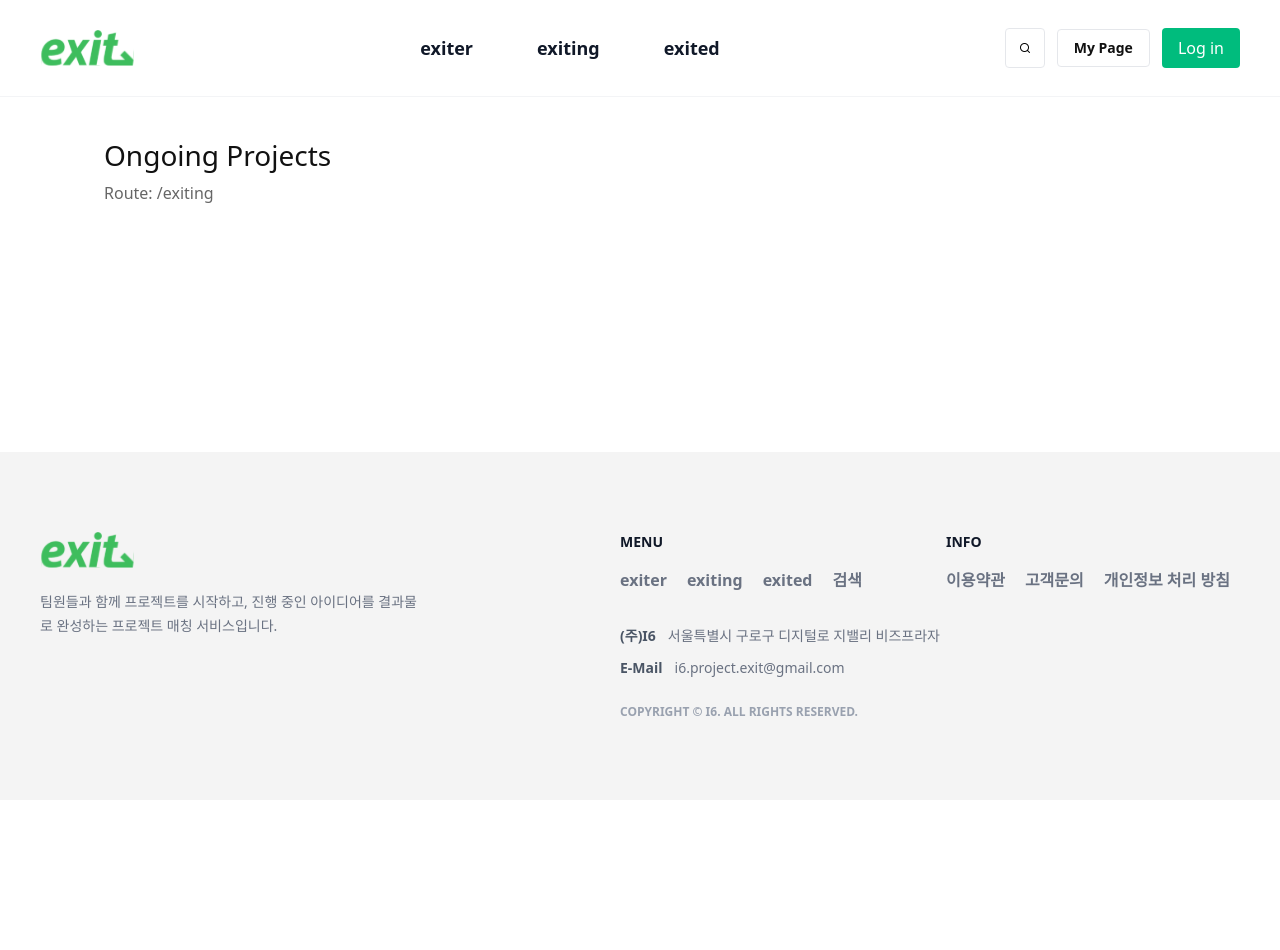
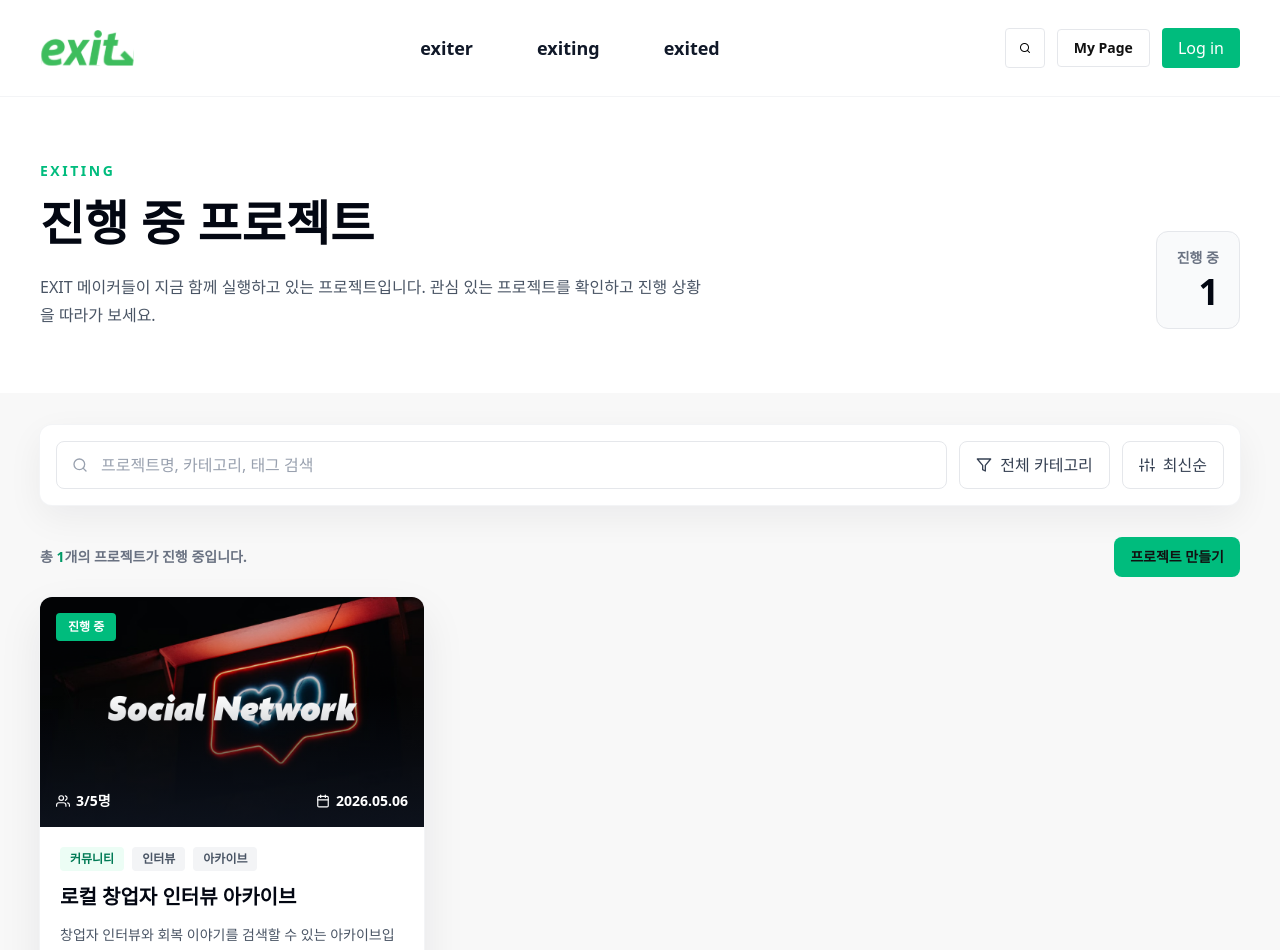
Before and after one commit to Clacki/exit-recovery, a Next.js app: page /exiting in a window 1280 px wide. Shown: the top 950 px of the page. Before the commit the page ends 800 px from the top, so only its background shows below. Built offline with nearby package versions, Linux system fonts and the light colour scheme.

Commit message:
feat: 진행 중 프로젝트 목록 화면 복구

```diff
--- a/src/app/exiting/page.tsx
+++ b/src/app/exiting/page.tsx
@@ -1,12 +1,5 @@
-import PageLayout from "@/components/layout/PageLayout";
+import ExitingProjectListPage from "@/features/exiting/ExitingProjectListPage";
 
 export default function OngoingProjectsPage() {
-  return (
-    <PageLayout>
-      <section className="route-shell" aria-labelledby="exiting-title">
-        <h1 id="exiting-title">Ongoing Projects</h1>
-        <p>Route: /exiting</p>
-      </section>
-    </PageLayout>
-  );
+  return <ExitingProjectListPage />;
 }
--- /dev/null
+++ b/src/features/exiting/ExitingProjectListPage.tsx
@@ -0,0 +1,93 @@
+import Link from "next/link";
+import { FiFilter, FiSearch, FiSliders } from "react-icons/fi";
+
+import { mockProjects } from "@/data/mockProjects";
+
+import ExitingProjectCard from "./components/ExitingProjectCard";
+import ExitingProjectEmptyState from "./components/ExitingProjectEmptyState";
+
+const ongoingProjects = mockProjects
+  .filter((project) => project.status === "inProgress")
+  .sort((a, b) => (b.startedAt ?? b.createdAt).localeCompare(a.startedAt ?? a.createdAt));
+
+export default function ExitingProjectListPage() {
+  const projectCount = ongoingProjects.length;
+
+  return (
+    <div className="bg-[#f8f8f8]">
+      <section className="bg-white">
+        <div className="mx-auto grid w-full max-w-[1280px] gap-8 px-5 py-12 sm:px-8 lg:grid-cols-[1fr_auto] lg:items-end lg:px-10 lg:py-16">
+          <div>
+            <p className="mb-3 text-sm font-black uppercase tracking-[0.18em] text-emerald-500">exiting</p>
+            <h1 className="text-4xl font-black leading-tight text-gray-950 sm:text-5xl">진행 중 프로젝트</h1>
+            <p className="mt-5 max-w-2xl text-base leading-7 text-gray-600">
+              EXIT 메이커들이 지금 함께 실행하고 있는 프로젝트입니다. 관심 있는 프로젝트를 확인하고 진행 상황을 따라가
+              보세요.
+            </p>
+          </div>
+
+          <div className="rounded-lg border border-gray-200 bg-gray-50 px-5 py-4 text-right">
+            <p className="text-sm font-bold text-gray-500">진행 중</p>
+            <p className="mt-1 text-4xl font-black text-gray-950">{projectCount}</p>
+          </div>
+        </div>
+      </section>
+
+      <section className="mx-auto w-full max-w-[1280px] px-5 py-8 sm:px-8 lg:px-10">
+        <div className="mb-8 grid gap-3 rounded-lg bg-white p-4 shadow-[0_12px_36px_rgba(17,24,39,0.06)] ring-1 ring-gray-100 lg:grid-cols-[1fr_auto_auto]">
+          <label className="relative block">
+            <span className="sr-only">프로젝트 검색</span>
+            <FiSearch
+              className="pointer-events-none absolute left-4 top-1/2 -translate-y-1/2 text-gray-400"
+              aria-hidden="true"
+            />
+            <input
+              type="search"
+              readOnly
+              placeholder="프로젝트명, 카테고리, 태그 검색"
+              className="h-12 w-full rounded-md border border-gray-200 bg-white pl-11 pr-4 text-sm font-semibold text-gray-500 outline-none placeholder:text-gray-400"
+            />
+          </label>
+          <button
+            type="button"
+            className="inline-flex h-12 items-center justify-center gap-2 rounded-md border border-gray-200 bg-white px-4 text-sm font-black text-gray-700"
+            aria-label="카테고리 필터"
+          >
+            <FiFilter aria-hidden="true" />
+            전체 카테고리
+          </button>
+          <button
+            type="button"
+            className="inline-flex h-12 items-center justify-center gap-2 rounded-md border border-gray-200 bg-white px-4 text-sm font-black text-gray-700"
+            aria-label="정렬"
+          >
+            <FiSliders aria-hidden="true" />
+            최신순
+          </button>
+        </div>
+
+        <div className="mb-5 flex flex-col justify-between gap-3 sm:flex-row sm:items-center">
+          <p className="text-sm font-bold text-gray-500">
+            총 <span className="text-emerald-600">{projectCount}</span>개의 프로젝트가 진행 중입니다.
+          </p>
+          <Link
+            href="/exiting/write"
+            className="inline-flex w-fit items-center rounded-md bg-emerald-500 px-4 py-2.5 text-sm font-black text-white transition hover:bg-emerald-600"
+          >
+            프로젝트 만들기
+          </Link>
+        </div>
+
+        {projectCount > 0 ? (
+          <div className="grid gap-6 md:grid-cols-2 xl:grid-cols-3">
+            {ongoingProjects.map((project) => (
+              <ExitingProjectCard key={project.id} project={project} />
+            ))}
+          </div>
+        ) : (
+          <ExitingProjectEmptyState />
+        )}
+      </section>
+    </div>
+  );
+}
--- /dev/null
+++ b/src/features/exiting/components/ExitingProjectCard.tsx
@@ -0,0 +1,82 @@
+import Image from "next/image";
+import Link from "next/link";
+import { FiArrowRight, FiCalendar, FiUsers } from "react-icons/fi";
+
+import { mockUsers } from "@/data/mockUsers";
+import type { Project } from "@/types/project";
+
+const statusLabel = "진행 중";
+
+function getAuthorName(authorId: string) {
+  return mockUsers.find((user) => user.id === authorId)?.name ?? "EXIT 팀";
+}
+
+function formatDate(date: string) {
+  return date.replaceAll("-", ".");
+}
+
+export default function ExitingProjectCard({ project }: { project: Project }) {
+  const memberLabel = `${project.participantIds.length}/${project.targetMemberCount}`;
+  const startedLabel = formatDate(project.startedAt ?? project.createdAt);
+
+  return (
+    <Link
+      href={`/exiting/${project.id}`}
+      className="group flex min-h-[430px] flex-col overflow-hidden rounded-lg bg-white shadow-[0_18px_45px_rgba(17,24,39,0.08)] ring-1 ring-gray-100 transition hover:-translate-y-1 hover:shadow-[0_24px_64px_rgba(17,24,39,0.14)] focus-visible:outline focus-visible:outline-2 focus-visible:outline-offset-4 focus-visible:outline-emerald-500"
+    >
+      <div className="relative aspect-[5/3] overflow-hidden bg-gray-100">
+        {project.thumbnailImage ? (
+          <Image
+            src={project.thumbnailImage}
+            alt={`${project.title} 썸네일`}
+            width={500}
+            height={300}
+            className="h-full w-full object-cover transition duration-300 group-hover:scale-105"
+          />
+        ) : (
+          <div className="flex h-full w-full items-center justify-center bg-gray-950 text-sm font-black text-white">
+            EXIT
+          </div>
+        )}
+        <div className="absolute inset-0 bg-[linear-gradient(180deg,rgba(17,24,39,0)_42%,rgba(17,24,39,0.68)_100%)]" />
+        <span className="absolute left-4 top-4 rounded bg-emerald-500 px-3 py-1.5 text-xs font-black text-white">
+          {statusLabel}
+        </span>
+        <div className="absolute bottom-4 left-4 right-4 flex items-center justify-between gap-3 text-sm font-bold text-white">
+          <span className="inline-flex items-center gap-1.5">
+            <FiUsers aria-hidden="true" />
+            {memberLabel}명
+          </span>
+          <span className="inline-flex items-center gap-1.5">
+            <FiCalendar aria-hidden="true" />
+            {startedLabel}
+          </span>
+        </div>
+      </div>
+
+      <div className="flex flex-1 flex-col p-5">
+        <div className="mb-3 flex flex-wrap items-center gap-2">
+          <span className="rounded bg-emerald-50 px-2.5 py-1 text-xs font-black text-emerald-700">
+            {project.category}
+          </span>
+          {project.tags.slice(0, 2).map((tag) => (
+            <span key={tag} className="rounded bg-gray-100 px-2.5 py-1 text-xs font-bold text-gray-600">
+              {tag}
+            </span>
+          ))}
+        </div>
+
+        <h2 className="text-xl font-black leading-snug text-gray-950">{project.title}</h2>
+        <p className="mt-3 line-clamp-3 text-sm leading-6 text-gray-600">{project.summary}</p>
+
+        <div className="mt-auto flex items-center justify-between gap-4 pt-6 text-sm">
+          <span className="min-w-0 truncate font-bold text-gray-500">{getAuthorName(project.authorId)}</span>
+          <span className="inline-flex shrink-0 items-center gap-1.5 font-black text-emerald-600">
+            상세 보기
+            <FiArrowRight className="transition group-hover:translate-x-1" aria-hidden="true" />
+          </span>
+        </div>
+      </div>
+    </Link>
+  );
+}
--- /dev/null
+++ b/src/features/exiting/components/ExitingProjectEmptyState.tsx
@@ -0,0 +1,22 @@
+import Link from "next/link";
+import { FiPlusCircle } from "react-icons/fi";
+
+export default function ExitingProjectEmptyState() {
+  return (
+    <div className="flex min-h-80 flex-col items-center justify-center rounded-lg border border-dashed border-gray-300 bg-white px-6 py-14 text-center">
+      <div className="mb-5 inline-flex h-14 w-14 items-center justify-center rounded-full bg-emerald-50 text-emerald-600">
+        <FiPlusCircle size={24} aria-hidden="true" />
+      </div>
+      <h2 className="text-2xl font-black text-gray-950">진행 중인 프로젝트가 없습니다</h2>
+      <p className="mt-3 max-w-md text-sm leading-6 text-gray-500">
+        아직 함께 실행 중인 EXIT 프로젝트가 없어요. 새 프로젝트가 시작되면 이곳에서 바로 확인할 수 있습니다.
+      </p>
+      <Link
+        href="/exiting/write"
+        className="mt-7 inline-flex items-center rounded-md bg-emerald-500 px-5 py-3 text-sm font-black text-white transition hover:bg-emerald-600"
+      >
+        프로젝트 만들기
+      </Link>
+    </div>
+  );
+}
```
Also changed, not shown: 1 other file (tests, documents, lock files or other folders).
